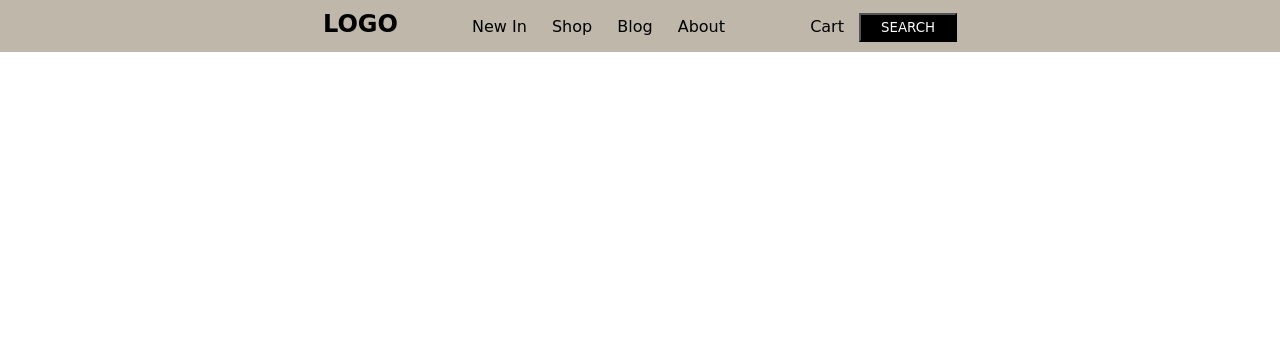
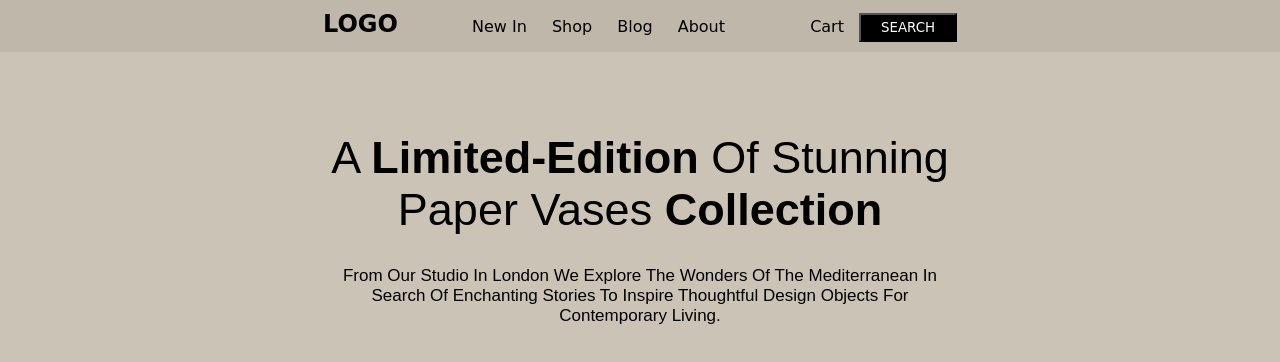
Before and after one commit to Chibah-Fawzi/html-css-project, a plain HTML site: page index.html in a window 1280 px wide. Drawn offline with Linux system fonts and the light colour scheme; a web font is replaced by a local one.

Commit message:
added main section

```diff
--- a/index.html
+++ b/index.html
@@ -36,6 +36,16 @@
     </nav>
 
     <!-- Contenaire principale du site -->
-    <main></main>
+    <main>
+      <h1 id="title">
+        A <span>limited-edition</span> of stunning paper vases
+        <span>collection</span>
+      </h1>
+      <p class="main-paragraph">
+        From Our Studio In London We Explore The Wonders Of The Mediterranean In
+        Search Of Enchanting Stories To Inspire Thoughtful Design Objects For
+        Contemporary Living.
+      </p>
+    </main>
   </body>
 </html>
--- a/style.css
+++ b/style.css
@@ -1,6 +1,7 @@
 body {
     /* Retirer l'espace par défaut de la balise body */
     margin: 0;
+    background-color: #CBC3B6;
 }
 
 nav {
@@ -41,3 +42,25 @@ nav button {
     padding: 5px 20px;
     text-transform: uppercase;
 }
+
+
+#title {
+    text-align: center;
+    text-transform: capitalize;
+    font-size: 45px;
+    font-weight: lighter;
+    padding: 0 25%;
+    margin-top: 10vh;
+    font-family: "Montserrat", sans-serif;
+}
+
+#title span {
+    font-weight: bold;
+}
+
+.main-paragraph {
+    text-align: center;
+    padding: 0 25%;
+    font-family: "Montserrat", sans-serif;
+    font-size: 17px;
+}
```
